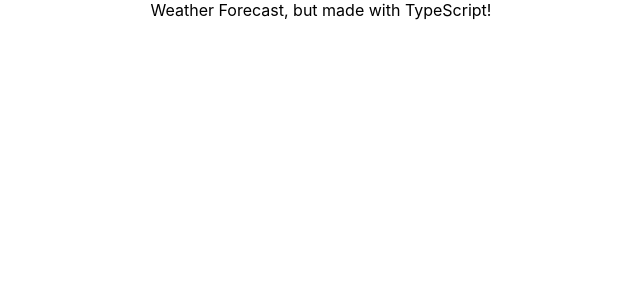
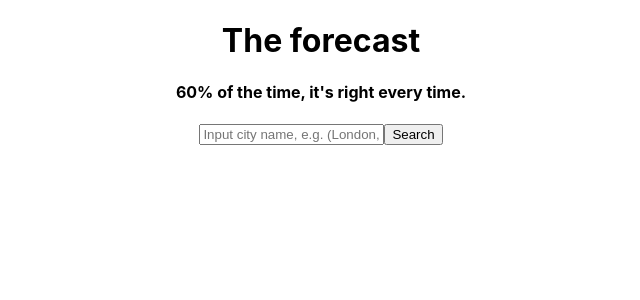
Before and after one commit to Janash37/weather-forecast-ts, a React (Create React App) app: page / in a window 1280 px wide. Shown: the top 300 px of the page, without its empty margins (319-959 px from the left). Built offline with nearby package versions, Linux system fonts and the light colour scheme.

Commit message:
add basic homepage functionality

```diff
--- a/src/App.tsx
+++ b/src/App.tsx
@@ -1,8 +1,59 @@
-import React from "react";
+import React, { useState, createContext } from "react";
+import { BrowserRouter, Routes, Route, Link } from "react-router-dom";
 import "./App.css";
+import { Title } from "./components/Title";
+import { InfoPanel } from "./components/InfoPanel";
+
+interface AppContextInterface {
+  location: string;
+}
+
+const AppContext = createContext<AppContextInterface | null>(null);
 
 function App() {
-  return <div className="App">Weather Forecast, but made with TypeScript!</div>;
+  const [location, setLocation] = useState<string>("London%2C+gb");
+  const [input, setInput] = useState<string>("");
+
+  const handleChange = (event: React.ChangeEvent<HTMLInputElement>) => {
+    setInput(event.target.value);
+  };
+
+  const handleSubmit = (event: React.FormEvent<HTMLFormElement>) => {
+    const comma = /,/;
+    const withCommasReplaced = input.replace(comma, "%2C");
+    const space = /\s/g;
+    setLocation(withCommasReplaced.replace(space, "+"));
+    event.preventDefault();
+    setInput("");
+  };
+
+  const contextValue: AppContextInterface = {
+    location: location,
+  };
+
+  return (
+    <AppContext.Provider value={contextValue}>
+      <BrowserRouter>
+        <div className="App">
+          <Title />
+          <form onSubmit={handleSubmit}>
+            <input
+              type="text"
+              value={input}
+              placeholder="Input city name, e.g. (London, gb)"
+              onChange={handleChange}
+            />
+            <Link id="location-link" to={`/${location}`}>
+              <button>Search</button>
+            </Link>
+          </form>
+          <Routes>
+            <Route path={`/${location}`} element={<InfoPanel />} />
+          </Routes>
+        </div>
+      </BrowserRouter>
+    </AppContext.Provider>
+  );
 }
 
 export default App;
--- /dev/null
+++ b/src/components/InfoPanel.tsx
@@ -0,0 +1,12 @@
+import { FC } from "react";
+
+export const InfoPanel: FC = () => {
+  return (
+    <div>
+      <p>
+        This is the info panel, where weather data will be shown once I can get
+        the bloody thing to work.
+      </p>
+    </div>
+  );
+};
--- /dev/null
+++ b/src/components/Title.tsx
@@ -0,0 +1,10 @@
+import { FC } from "react";
+
+export const Title: FC = () => {
+  return (
+    <header>
+      <h1>The forecast</h1>
+      <h4>60% of the time, it's right every time.</h4>
+    </header>
+  );
+};
```
Also changed, not shown: src/setupTests.ts (deleted, +0 -5 lines), 1 other file (tests, documents, lock files or other folders).
